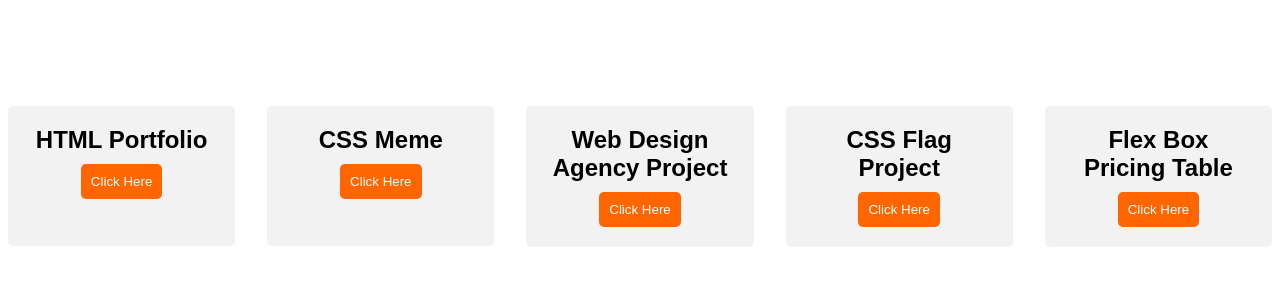
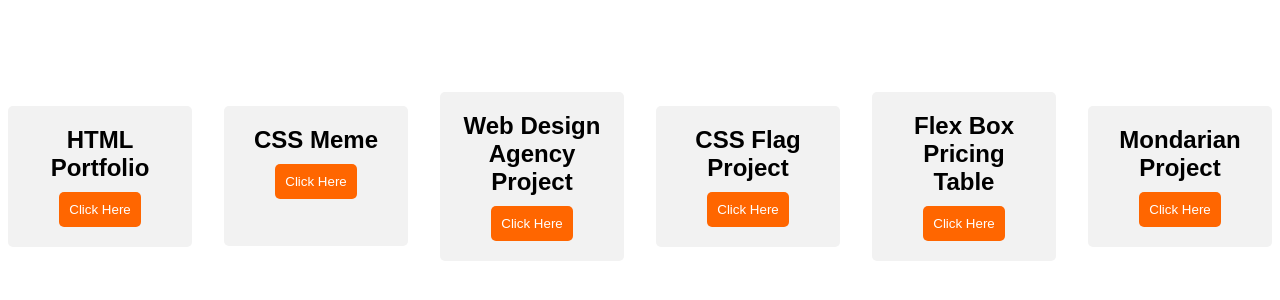
Before and after one commit to Faulkies/udemy-projects, a plain HTML site: page index.html in a window 1280 px wide. Shown: the part 232-532 px from the top of the page. Drawn offline with Linux system fonts and the light colour scheme; a web font is replaced by a local one.

Commit message:
Add files via upload

```diff
--- a/index.html
+++ b/index.html
@@ -92,6 +92,10 @@
         <div class="plan-title">Flex Box Pricing Table</div>
         <button class="plan-button" onclick="window.location.href='https://faulkies.github.io/flexbox-pricing-table-project/';">Click Here</button>
       </div>
+      <div class="pricing-plan">
+        <div class="plan-title">Mondarian Project</div>
+        <button class="plan-button" onclick="window.location.href='https://faulkies.github.io/Mondarian-Project/';">Click Here</button>
+      </div>
     </div>
   </body>
 </html>
```
